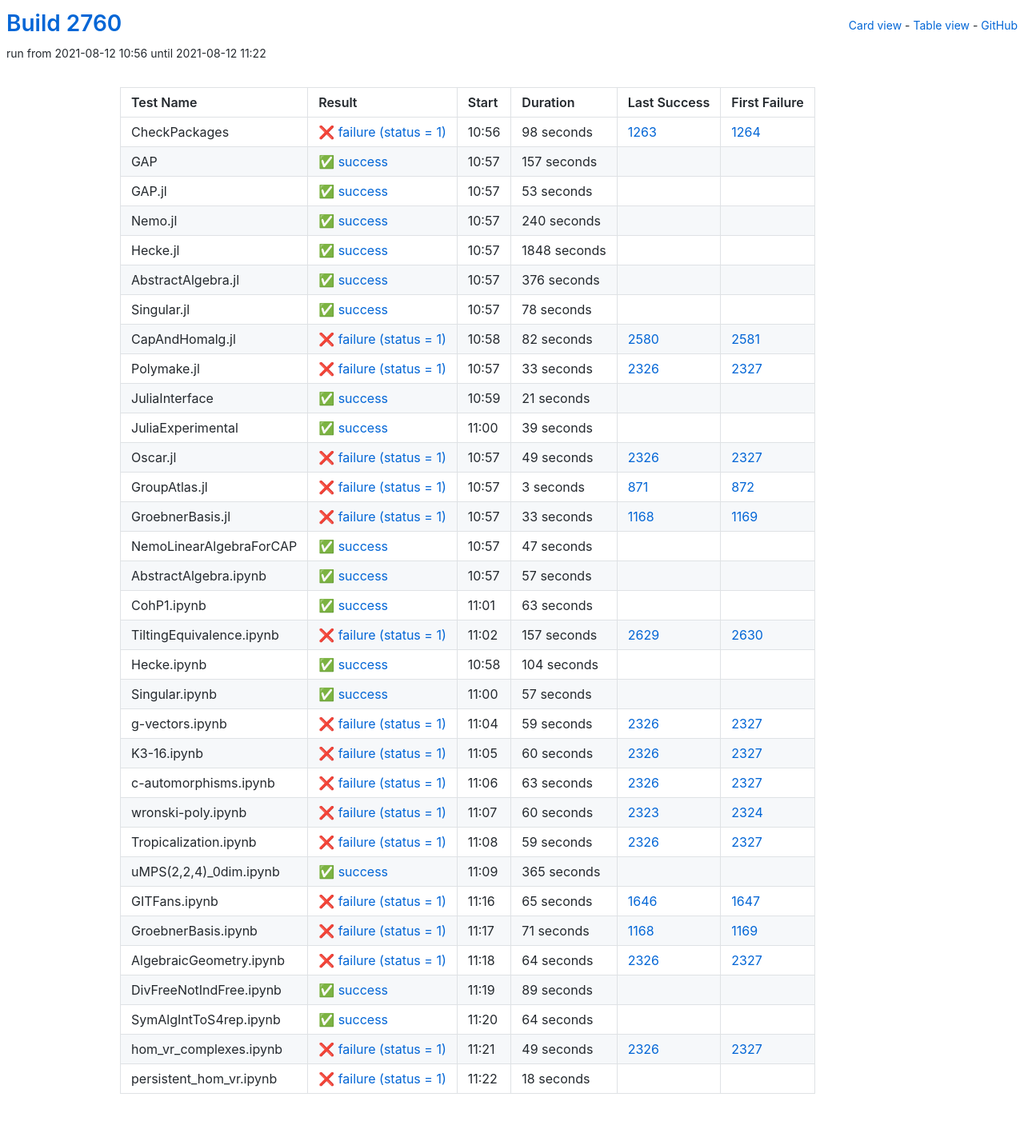
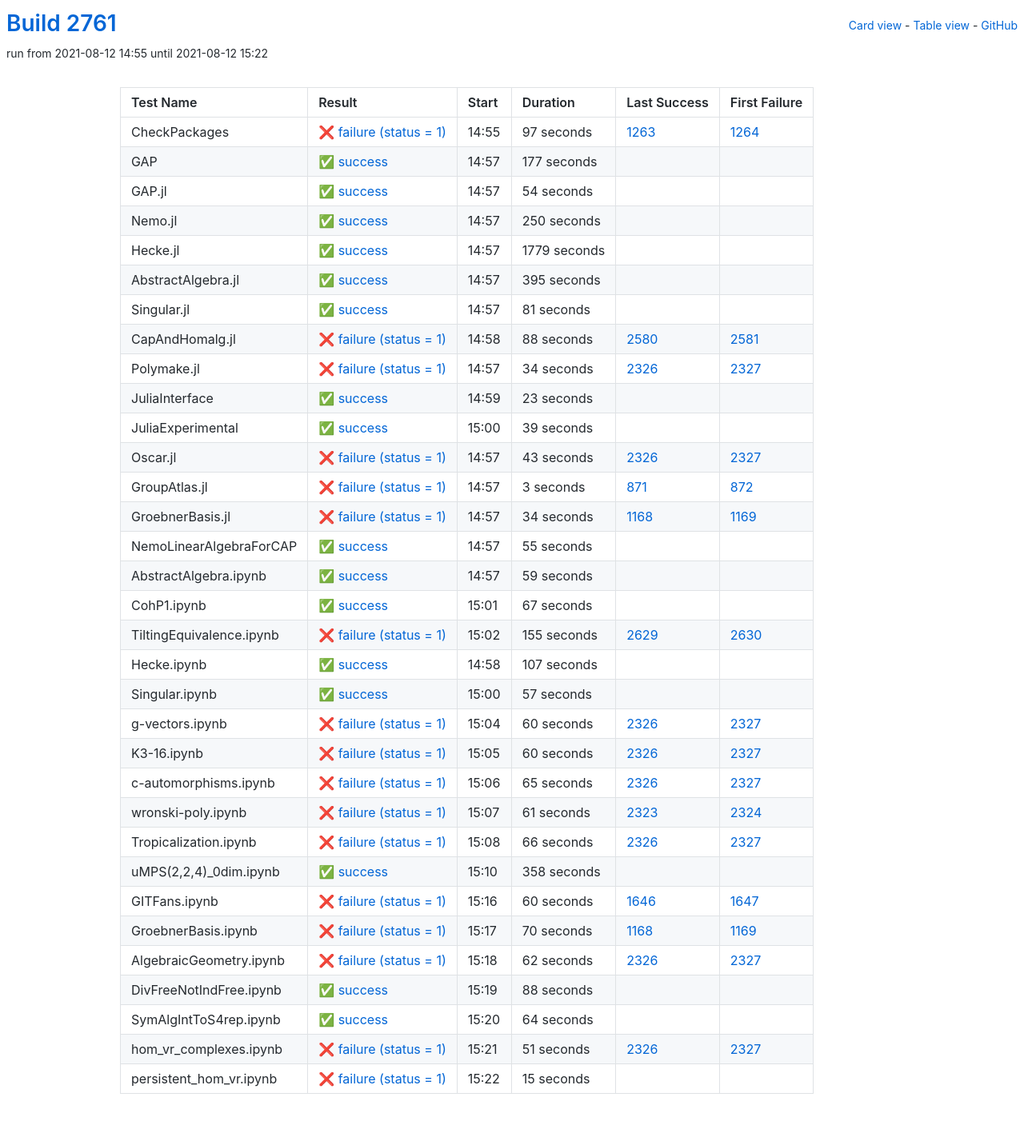
Before and after one commit to oscar-system/oscar-ci-status-stable, a Jekyll site: the page built from table.html, in a window 1280 px wide. Shown: the whole page at 80% size. Built offline with Jekyll 4.4.1, drawn with Linux system fonts in a browser that asks for light colours.

Commit message:
Build #2761

```diff
--- a/_data/ci.yml
+++ b/_data/ci.yml
@@ -1,6 +1,6 @@
 ---
-build: 2760
-build_url: https://oscarci.mathematik.uni-kl.de/job/oscar-stable/2760/
+build: 2761
+build_url: https://oscarci.mathematik.uni-kl.de/job/oscar-stable/2761/
 job: oscar-stable
 organization: oscar-system
 repo: oscar-ci-status-stable
@@ -8,128 +8,128 @@ repourl: https://github.com/oscar-system/oscar-ci-status-stable
 tests:
 - name: CheckPackages
   id: checkpackages
-  log: https://oscarci.mathematik.uni-kl.de/job/oscar-stable/2760/artifact/logs/build-2760/CheckPackages.log
-  start: 2021-08-12 10:56
+  log: https://oscarci.mathematik.uni-kl.de/job/oscar-stable/2761/artifact/logs/build-2761/CheckPackages.log
+  start: 2021-08-12 14:55
   success: false
   exitcode: 1
   status: failure
-  duration: 98
+  duration: 97
   last_success: 1263
   last_success_url: https://oscarci.mathematik.uni-kl.de/job/oscar-stable/1263/
   first_failure: 1264
   first_failure_url: https://oscarci.mathematik.uni-kl.de/job/oscar-stable/1264/
 - name: GAP
   id: gap
-  log: https://oscarci.mathematik.uni-kl.de/job/oscar-stable/2760/artifact/logs/build-2760/GAP.log
-  start: 2021-08-12 10:57
+  log: https://oscarci.mathematik.uni-kl.de/job/oscar-stable/2761/artifact/logs/build-2761/GAP.log
+  start: 2021-08-12 14:57
   success: true
   exitcode: 0
   status: success
-  duration: 157
+  duration: 177
   last_success: false
   last_success_url:
   first_failure: false
   first_failure_url:
 - name: GAP.jl
   id: gap-jl
-  log: https://oscarci.mathematik.uni-kl.de/job/oscar-stable/2760/artifact/logs/build-2760/GAP.jl.log
-  start: 2021-08-12 10:57
+  log: https://oscarci.mathematik.uni-kl.de/job/oscar-stable/2761/artifact/logs/build-2761/GAP.jl.log
+  start: 2021-08-12 14:57
   success: true
   exitcode: 0
   status: success
-  duration: 53
+  duration: 54
   last_success: false
   last_success_url:
   first_failure: false
   first_failure_url:
 - name: Nemo.jl
   id: nemo-jl
-  log: https://oscarci.mathematik.uni-kl.de/job/oscar-stable/2760/artifact/logs/build-2760/Nemo.jl.log
-  start: 2021-08-12 10:57
+  log: https://oscarci.mathematik.uni-kl.de/job/oscar-stable/2761/artifact/logs/build-2761/Nemo.jl.log
+  start: 2021-08-12 14:57
   success: true
   exitcode: 0
   status: success
-  duration: 240
+  duration: 250
   last_success: false
   last_success_url:
   first_failure: false
   first_failure_url:
 - name: Hecke.jl
   id: hecke-jl
-  log: https://oscarci.mathematik.uni-kl.de/job/oscar-stable/2760/artifact/logs/build-2760/Hecke.jl.log
-  start: 2021-08-12 10:57
+  log: https://oscarci.mathematik.uni-kl.de/job/oscar-stable/2761/artifact/logs/build-2761/Hecke.jl.log
+  start: 2021-08-12 14:57
   success: true
   exitcode: 0
   status: success
-  duration: 1848
+  duration: 1779
   last_success: false
   last_success_url:
   first_failure: false
   first_failure_url:
 - name: AbstractAlgebra.jl
   id: abstractalgebra-jl
-  log: https://oscarci.mathematik.uni-kl.de/job/oscar-stable/2760/artifact/logs/build-2760/AbstractAlgebra.jl.log
-  start: 2021-08-12 10:57
+  log: https://oscarci.mathematik.uni-kl.de/job/oscar-stable/2761/artifact/logs/build-2761/AbstractAlgebra.jl.log
+  start: 2021-08-12 14:57
   success: true
   exitcode: 0
   status: success
-  duration: 376
+  duration: 395
   last_success: false
   last_success_url:
   first_failure: false
   first_failure_url:
 - name: Singular.jl
   id: singular-jl
-  log: https://oscarci.mathematik.uni-kl.de/job/oscar-stable/2760/artifact/logs/build-2760/Singular.jl.log
-  start: 2021-08-12 10:57
+  log: https://oscarci.mathematik.uni-kl.de/job/oscar-stable/2761/artifact/logs/build-2761/Singular.jl.log
+  start: 2021-08-12 14:57
   success: true
   exitcode: 0
   status: success
-  duration: 78
+  duration: 81
   last_success: false
   last_success_url:
   first_failure: false
   first_failure_url:
 - name: CapAndHomalg.jl
   id: capandhomalg-jl
-  log: https://oscarci.mathematik.uni-kl.de/job/oscar-stable/2760/artifact/logs/build-2760/CapAndHomalg.jl.log
-  start: 2021-08-12 10:58
+  log: https://oscarci.mathematik.uni-kl.de/job/oscar-stable/2761/artifact/logs/build-2761/CapAndHomalg.jl.log
+  start: 2021-08-12 14:58
   success: false
   exitcode: 1
   status: failure
-  duration: 82
+  duration: 88
   last_success: 2580
   last_success_url: https://oscarci.mathematik.uni-kl.de/job/oscar-stable/2580/
   first_failure: 2581
   first_failure_url: https://oscarci.mathematik.uni-kl.de/job/oscar-stable/2581/
 - name: Polymake.jl
   id: polymake-jl
-  log: https://oscarci.mathematik.uni-kl.de/job/oscar-stable/2760/artifact/logs/build-2760/Polymake.jl.log
-  start: 2021-08-12 10:57
+  log: https://oscarci.mathematik.uni-kl.de/job/oscar-stable/2761/artifact/logs/build-2761/Polymake.jl.log
+  start: 2021-08-12 14:57
   success: false
   exitcode: 1
   status: failure
-  duration: 33
+  duration: 34
   last_success: 2326
   last_success_url: https://oscarci.mathematik.uni-kl.de/job/oscar-stable/2326/
   first_failure: 2327
   first_failure_url: https://oscarci.mathematik.uni-kl.de/job/oscar-stable/2327/
 - name: JuliaInterface
   id: juliainterface
-  log: https://oscarci.mathematik.uni-kl.de/job/oscar-stable/2760/artifact/logs/build-2760/JuliaInterface.log
-  start: 2021-08-12 10:59
+  log: https://oscarci.mathematik.uni-kl.de/job/oscar-stable/2761/artifact/logs/build-2761/JuliaInterface.log
+  start: 2021-08-12 14:59
   success: true
   exitcode: 0
   status: success
-  duration: 21
+  duration: 23
   last_success: false
   last_success_url:
   first_failure: false
   first_failure_url:
 - name: JuliaExperimental
   id: juliaexperimental
-  log: https://oscarci.mathematik.uni-kl.de/job/oscar-stable/2760/artifact/logs/build-2760/JuliaExperimental.log
-  start: 2021-08-12 11:00
+  log: https://oscarci.mathematik.uni-kl.de/job/oscar-stable/2761/artifact/logs/build-2761/JuliaExperimental.log
+  start: 2021-08-12 15:00
   success: true
   exitcode: 0
   status: success
@@ -140,20 +140,20 @@ tests:
   first_failure_url:
 - name: Oscar.jl
   id: oscar-jl
-  log: https://oscarci.mathematik.uni-kl.de/job/oscar-stable/2760/artifact/logs/build-2760/Oscar.jl.log
-  start: 2021-08-12 10:57
+  log: https://oscarci.mathematik.uni-kl.de/job/oscar-stable/2761/artifact/logs/build-2761/Oscar.jl.log
+  start: 2021-08-12 14:57
   success: false
   exitcode: 1
   status: failure
-  duration: 49
+  duration: 43
   last_success: 2326
   last_success_url: https://oscarci.mathematik.uni-kl.de/job/oscar-stable/2326/
   first_failure: 2327
   first_failure_url: https://oscarci.mathematik.uni-kl.de/job/oscar-stable/2327/
 - name: GroupAtlas.jl
   id: groupatlas-jl
-  log: https://oscarci.mathematik.uni-kl.de/job/oscar-stable/2760/artifact/logs/build-2760/GroupAtlas.jl.log
-  start: 2021-08-12 10:57
+  log: https://oscarci.mathematik.uni-kl.de/job/oscar-stable/2761/artifact/logs/build-2761/GroupAtlas.jl.log
+  start: 2021-08-12 14:57
   success: false
   exitcode: 1
   status: failure
@@ -164,80 +164,80 @@ tests:
   first_failure_url: https://oscarci.mathematik.uni-kl.de/job/oscar-stable/872/
 - name: GroebnerBasis.jl
   id: groebnerbasis-jl
-  log: https://oscarci.mathematik.uni-kl.de/job/oscar-stable/2760/artifact/logs/build-2760/GroebnerBasis.jl.log
-  start: 2021-08-12 10:57
+  log: https://oscarci.mathematik.uni-kl.de/job/oscar-stable/2761/artifact/logs/build-2761/GroebnerBasis.jl.log
+  start: 2021-08-12 14:57
   success: false
   exitcode: 1
   status: failure
-  duration: 33
+  duration: 34
   last_success: 1168
   last_success_url: https://oscarci.mathematik.uni-kl.de/job/oscar-stable/1168/
   first_failure: 1169
   first_failure_url: https://oscarci.mathematik.uni-kl.de/job/oscar-stable/1169/
 - name: NemoLinearAlgebraForCAP
   id: nemolinearalgebraforcap
-  log: https://oscarci.mathematik.uni-kl.de/job/oscar-stable/2760/artifact/logs/build-2760/NemoLinearAlgebraForCAP.log
-  start: 2021-08-12 10:57
+  log: https://oscarci.mathematik.uni-kl.de/job/oscar-stable/2761/artifact/logs/build-2761/NemoLinearAlgebraForCAP.log
+  start: 2021-08-12 14:57
   success: true
   exitcode: 0
   status: success
-  duration: 47
+  duration: 55
   last_success: false
   last_success_url:
   first_failure: false
   first_failure_url:
 - name: AbstractAlgebra.ipynb
   id: abstractalgebra-ipynb
-  log: https://oscarci.mathematik.uni-kl.de/job/oscar-stable/2760/artifact/logs/build-2760/AbstractAlgebra.ipynb.log
-  start: 2021-08-12 10:57
+  log: https://oscarci.mathematik.uni-kl.de/job/oscar-stable/2761/artifact/logs/build-2761/AbstractAlgebra.ipynb.log
+  start: 2021-08-12 14:57
   success: true
   exitcode: 0
   status: success
-  duration: 57
+  duration: 59
   last_success: false
   last_success_url:
   first_failure: false
   first_failure_url:
 - name: CohP1.ipynb
   id: cohp1-ipynb
-  log: https://oscarci.mathematik.uni-kl.de/job/oscar-stable/2760/artifact/logs/build-2760/CohP1.ipynb.log
-  start: 2021-08-12 11:01
+  log: https://oscarci.mathematik.uni-kl.de/job/oscar-stable/2761/artifact/logs/build-2761/CohP1.ipynb.log
+  start: 2021-08-12 15:01
   success: true
   exitcode: 0
   status: success
-  duration: 63
+  duration: 67
   last_success: false
   last_success_url:
   first_failure: false
   first_failure_url:
 - name: TiltingEquivalence.ipynb
   id: tiltingequivalence-ipynb
-  log: https://oscarci.mathematik.uni-kl.de/job/oscar-stable/2760/artifact/logs/build-2760/TiltingEquivalence.ipynb.log
-  start: 2021-08-12 11:02
+  log: https://oscarci.mathematik.uni-kl.de/job/oscar-stable/2761/artifact/logs/build-2761/TiltingEquivalence.ipynb.log
+  start: 2021-08-12 15:02
   success: false
   exitcode: 1
   status: failure
-  duration: 157
+  duration: 155
   last_success: 2629
   last_success_url: https://oscarci.mathematik.uni-kl.de/job/oscar-stable/2629/
   first_failure: 2630
   first_failure_url: https://oscarci.mathematik.uni-kl.de/job/oscar-stable/2630/
 - name: Hecke.ipynb
   id: hecke-ipynb
-  log: https://oscarci.mathematik.uni-kl.de/job/oscar-stable/2760/artifact/logs/build-2760/Hecke.ipynb.log
-  start: 2021-08-12 10:58
+  log: https://oscarci.mathematik.uni-kl.de/job/oscar-stable/2761/artifact/logs/build-2761/Hecke.ipynb.log
+  start: 2021-08-12 14:58
   success: true
   exitcode: 0
   status: success
-  duration: 104
+  duration: 107
   last_success: false
   last_success_url:
   first_failure: false
   first_failure_url:
 - name: Singular.ipynb
   id: singular-ipynb
-  log: https://oscarci.mathematik.uni-kl.de/job/oscar-stable/2760/artifact/logs/build-2760/Singular.ipynb.log
-  start: 2021-08-12 11:00
+  log: https://oscarci.mathematik.uni-kl.de/job/oscar-stable/2761/artifact/logs/build-2761/Singular.ipynb.log
+  start: 2021-08-12 15:00
   success: true
   exitcode: 0
   status: success
@@ -248,20 +248,20 @@ tests:
   first_failure_url:
 - name: g-vectors.ipynb
   id: g-vectors-ipynb
-  log: https://oscarci.mathematik.uni-kl.de/job/oscar-stable/2760/artifact/logs/build-2760/g-vectors.ipynb.log
-  start: 2021-08-12 11:04
+  log: https://oscarci.mathematik.uni-kl.de/job/oscar-stable/2761/artifact/logs/build-2761/g-vectors.ipynb.log
+  start: 2021-08-12 15:04
   success: false
   exitcode: 1
   status: failure
-  duration: 59
+  duration: 60
   last_success: 2326
   last_success_url: https://oscarci.mathematik.uni-kl.de/job/oscar-stable/2326/
   first_failure: 2327
   first_failure_url: https://oscarci.mathematik.uni-kl.de/job/oscar-stable/2327/
 - name: K3-16.ipynb
   id: k3-16-ipynb
-  log: https://oscarci.mathematik.uni-kl.de/job/oscar-stable/2760/artifact/logs/build-2760/K3-16.ipynb.log
-  start: 2021-08-12 11:05
+  log: https://oscarci.mathematik.uni-kl.de/job/oscar-stable/2761/artifact/logs/build-2761/K3-16.ipynb.log
+  start: 2021-08-12 15:05
   success: false
   exitcode: 1
   status: failure
@@ -272,104 +272,104 @@ tests:
   first_failure_url: https://oscarci.mathematik.uni-kl.de/job/oscar-stable/2327/
 - name: c-automorphisms.ipynb
   id: c-automorphisms-ipynb
-  log: https://oscarci.mathematik.uni-kl.de/job/oscar-stable/2760/artifact/logs/build-2760/c-automorphisms.ipynb.log
-  start: 2021-08-12 11:06
+  log: https://oscarci.mathematik.uni-kl.de/job/oscar-stable/2761/artifact/logs/build-2761/c-automorphisms.ipynb.log
+  start: 2021-08-12 15:06
   success: false
   exitcode: 1
   status: failure
-  duration: 63
+  duration: 65
   last_success: 2326
   last_success_url: https://oscarci.mathematik.uni-kl.de/job/oscar-stable/2326/
   first_failure: 2327
   first_failure_url: https://oscarci.mathematik.uni-kl.de/job/oscar-stable/2327/
 - name: wronski-poly.ipynb
   id: wronski-poly-ipynb
-  log: https://oscarci.mathematik.uni-kl.de/job/oscar-stable/2760/artifact/logs/build-2760/wronski-poly.ipynb.log
-  start: 2021-08-12 11:07
+  log: https://oscarci.mathematik.uni-kl.de/job/oscar-stable/2761/artifact/logs/build-2761/wronski-poly.ipynb.log
+  start: 2021-08-12 15:07
   success: false
   exitcode: 1
   status: failure
-  duration: 60
+  duration: 61
   last_success: 2323
   last_success_url: https://oscarci.mathematik.uni-kl.de/job/oscar-stable/2323/
   first_failure: 2324
   first_failure_url: https://oscarci.mathematik.uni-kl.de/job/oscar-stable/2324/
 - name: Tropicalization.ipynb
   id: tropicalization-ipynb
-  log: https://oscarci.mathematik.uni-kl.de/job/oscar-stable/2760/artifact/logs/build-2760/Tropicalization.ipynb.log
-  start: 2021-08-12 11:08
+  log: https://oscarci.mathematik.uni-kl.de/job/oscar-stable/2761/artifact/logs/build-2761/Tropicalization.ipynb.log
+  start: 2021-08-12 15:08
   success: false
   exitcode: 1
   status: failure
-  duration: 59
+  duration: 66
   last_success: 2326
   last_success_url: https://oscarci.mathematik.uni-kl.de/job/oscar-stable/2326/
   first_failure: 2327
   first_failure_url: https://oscarci.mathematik.uni-kl.de/job/oscar-stable/2327/
 - name: uMPS(2,2,4)_0dim.ipynb
   id: umps-2-2-4-0dim-ipynb
-  log: https://oscarci.mathematik.uni-kl.de/job/oscar-stable/2760/artifact/logs/build-2760/uMPS-2-2-4-_0dim.ipynb.log
-  start: 2021-08-12 11:09
+  log: https://oscarci.mathematik.uni-kl.de/job/oscar-stable/2761/artifact/logs/build-2761/uMPS-2-2-4-_0dim.ipynb.log
+  start: 2021-08-12 15:10
   success: true
   exitcode: 0
   status: success
-  duration: 365
+  duration: 358
   last_success: false
   last_success_url:
   first_failure: false
   first_failure_url:
 - name: GITFans.ipynb
   id: gitfans-ipynb
-  log: https://oscarci.mathematik.uni-kl.de/job/oscar-stable/2760/artifact/logs/build-2760/GITFans.ipynb.log
-  start: 2021-08-12 11:16
+  log: https://oscarci.mathematik.uni-kl.de/job/oscar-stable/2761/artifact/logs/build-2761/GITFans.ipynb.log
+  start: 2021-08-12 15:16
   success: false
   exitcode: 1
   status: failure
-  duration: 65
+  duration: 60
   last_success: 1646
   last_success_url: https://oscarci.mathematik.uni-kl.de/job/oscar-stable/1646/
   first_failure: 1647
   first_failure_url: https://oscarci.mathematik.uni-kl.de/job/oscar-stable/1647/
 - name: GroebnerBasis.ipynb
   id: groebnerbasis-ipynb
-  log: https://oscarci.mathematik.uni-kl.de/job/oscar-stable/2760/artifact/logs/build-2760/GroebnerBasis.ipynb.log
-  start: 2021-08-12 11:17
+  log: https://oscarci.mathematik.uni-kl.de/job/oscar-stable/2761/artifact/logs/build-2761/GroebnerBasis.ipynb.log
+  start: 2021-08-12 15:17
   success: false
   exitcode: 1
   status: failure
-  duration: 71
+  duration: 70
   last_success: 1168
   last_success_url: https://oscarci.mathematik.uni-kl.de/job/oscar-stable/1168/
   first_failure: 1169
   first_failure_url: https://oscarci.mathematik.uni-kl.de/job/oscar-stable/1169/
 - name: AlgebraicGeometry.ipynb
   id: algebraicgeometry-ipynb
-  log: https://oscarci.mathematik.uni-kl.de/job/oscar-stable/2760/artifact/logs/build-2760/AlgebraicGeometry.ipynb.log
-  start: 2021-08-12 11:18
+  log: https://oscarci.mathematik.uni-kl.de/job/oscar-stable/2761/artifact/logs/build-2761/AlgebraicGeometry.ipynb.log
+  start: 2021-08-12 15:18
   success: false
   exitcode: 1
   status: failure
-  duration: 64
+  duration: 62
   last_success: 2326
   last_success_url: https://oscarci.mathematik.uni-kl.de/job/oscar-stable/2326/
   first_failure: 2327
   first_failure_url: https://oscarci.mathematik.uni-kl.de/job/oscar-stable/2327/
 - name: DivFreeNotIndFree.ipynb
   id: divfreenotindfree-ipynb
-  log: https://oscarci.mathematik.uni-kl.de/job/oscar-stable/2760/artifact/logs/build-2760/DivFreeNotIndFree.ipynb.log
-  start: 2021-08-12 11:19
+  log: https://oscarci.mathematik.uni-kl.de/job/oscar-stable/2761/artifact/logs/build-2761/DivFreeNotIndFree.ipynb.log
+  start: 2021-08-12 15:19
   success: true
   exitcode: 0
   status: success
-  duration: 89
+  duration: 88
   last_success: false
   last_success_url:
   first_failure: false
   first_failure_url:
 - name: SymAlgIntToS4rep.ipynb
   id: symalginttos4rep-ipynb
-  log: https://oscarci.mathematik.uni-kl.de/job/oscar-stable/2760/artifact/logs/build-2760/SymAlgIntToS4rep.ipynb.log
-  start: 2021-08-12 11:20
+  log: https://oscarci.mathematik.uni-kl.de/job/oscar-stable/2761/artifact/logs/build-2761/SymAlgIntToS4rep.ipynb.log
+  start: 2021-08-12 15:20
   success: true
   exitcode: 0
   status: success
@@ -380,24 +380,24 @@ tests:
   first_failure_url:
 - name: hom_vr_complexes.ipynb
   id: hom-vr-complexes-ipynb
-  log: https://oscarci.mathematik.uni-kl.de/job/oscar-stable/2760/artifact/logs/build-2760/hom_vr_complexes.ipynb.log
-  start: 2021-08-12 11:21
+  log: https://oscarci.mathematik.uni-kl.de/job/oscar-stable/2761/artifact/logs/build-2761/hom_vr_complexes.ipynb.log
+  start: 2021-08-12 15:21
   success: false
   exitcode: 1
   status: failure
-  duration: 49
+  duration: 51
   last_success: 2326
   last_success_url: https://oscarci.mathematik.uni-kl.de/job/oscar-stable/2326/
   first_failure: 2327
   first_failure_url: https://oscarci.mathematik.uni-kl.de/job/oscar-stable/2327/
 - name: persistent_hom_vr.ipynb
   id: persistent-hom-vr-ipynb
-  log: https://oscarci.mathematik.uni-kl.de/job/oscar-stable/2760/artifact/logs/build-2760/persistent_hom_vr.ipynb.log
-  start: 2021-08-12 11:22
+  log: https://oscarci.mathematik.uni-kl.de/job/oscar-stable/2761/artifact/logs/build-2761/persistent_hom_vr.ipynb.log
+  start: 2021-08-12 15:22
   success: false
   exitcode: 1
   status: failure
-  duration: 18
+  duration: 15
   last_success: false
   last_success_url:
   first_failure: false
```
Also changed, not shown: README.md.
